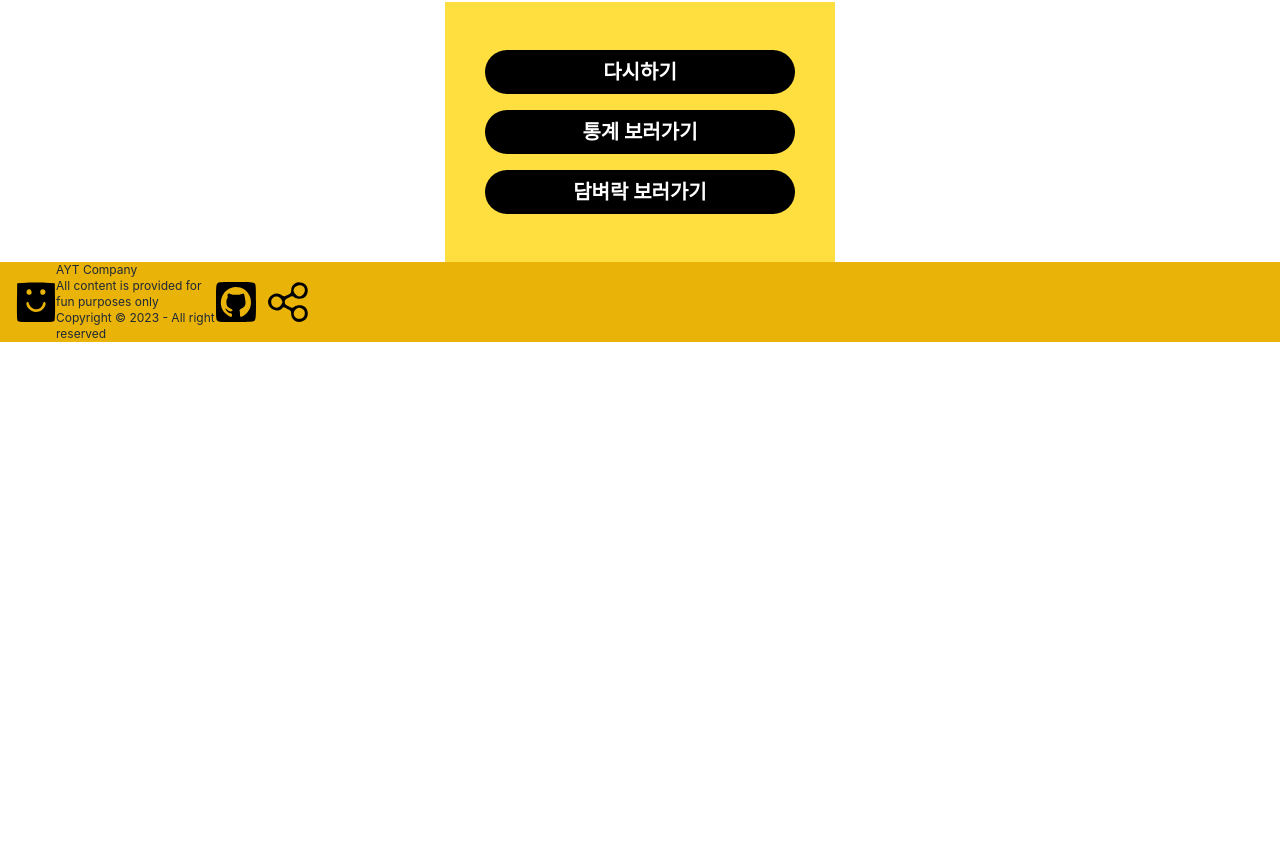
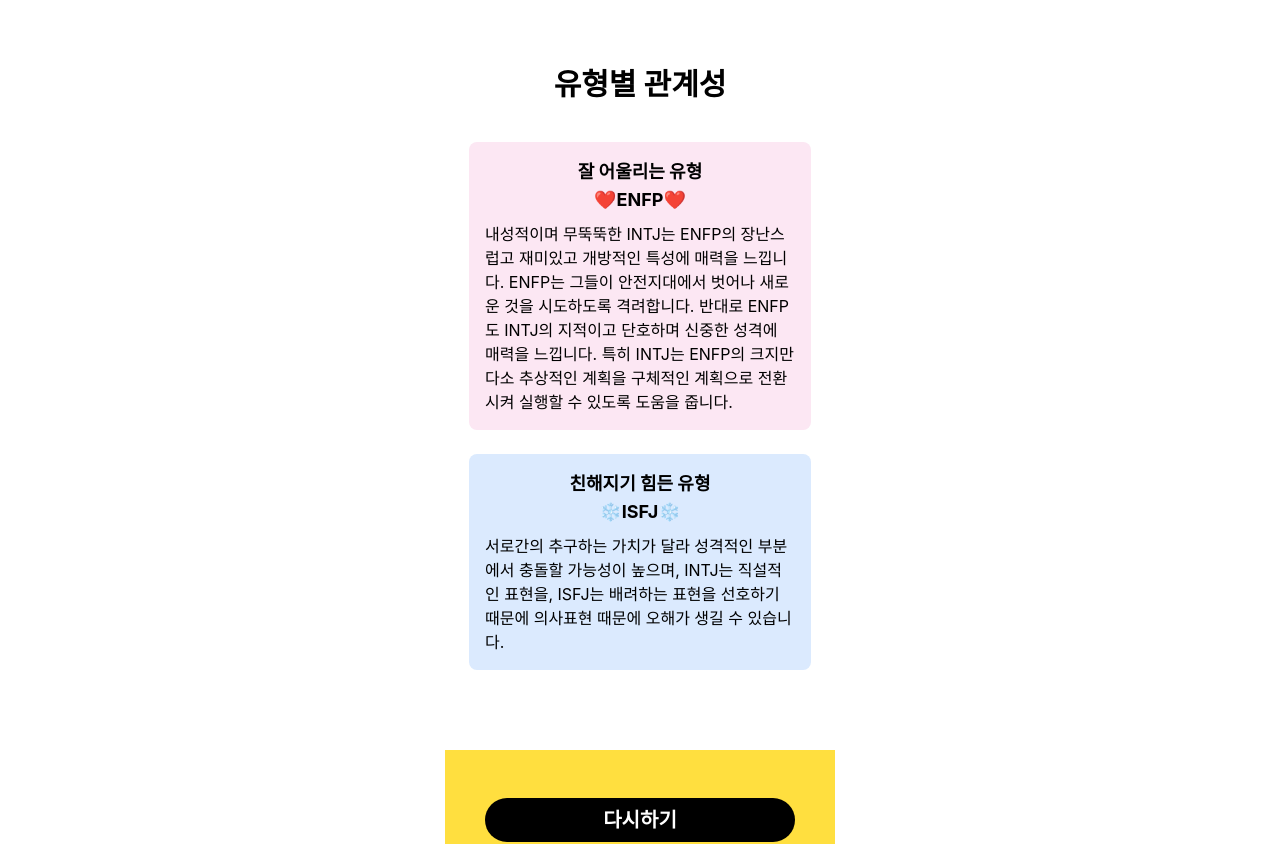
Before and after one commit to are-you-T/client, a React (Create React App) app: page /test/result in a window 1280 px wide. Shown: the part 1516-2360 px from the top of the page. Before the commit the page ends 1858 px from the top, so only its background shows below. Built offline with nearby package versions, Linux system fonts and the light colour scheme.

Commit message:
style: 테스트 결과 페이지 유형별 관계성 파트 추가

```diff
--- /dev/null
+++ b/src/components/RelationType.tsx
@@ -0,0 +1,59 @@
+import React from 'react';
+import tw from "tailwind-styled-components";
+
+export default function RelationType() {
+  return (
+    <Container>
+      <Title>유형별 관계성</Title>
+      <GoodType>
+        <TypeTitle>잘 어울리는 유형</TypeTitle>
+        <Mbti>❤️ENFP❤️</Mbti>
+        <Contents>내성적이며 무뚝뚝한 INTJ는 ENFP의 장난스럽고 재미있고 개방적인 특성에 매력을 느낍니다. ENFP는 그들이 안전지대에서 벗어나 새로운 것을 시도하도록 격려합니다. 반대로 ENFP도 INTJ의 지적이고 단호하며 신중한 성격에 매력을 느낍니다. 특히 INTJ는 ENFP의 크지만 다소 추상적인 계획을 구체적인 계획으로 전환시켜 실행할 수 있도록 도움을 줍니다. </Contents>
+      </GoodType>
+      <BadType>
+        <TypeTitle>친해지기 힘든 유형</TypeTitle>
+        <Mbti>❄️ISFJ❄️</Mbti>
+        <Contents>서로간의 추구하는 가치가 달라 성격적인 부분에서 충돌할 가능성이 높으며, INTJ는 직설적인 표현을, ISFJ는 배려하는 표현을 선호하기 때문에 의사표현 때문에 오해가 생길 수 있습니다.</Contents>
+      </BadType>
+    </Container>
+  );
+}
+
+const Container = tw.div`
+flex
+flex-col
+items-center
+my-10
+px-4
+text-black
+`
+const Title = tw.h5`
+text-3xl
+font-bold
+my-10
+`
+const GoodType = tw.div`
+mb-3
+bg-pink-100
+rounded-lg
+p-4
+`
+const BadType = tw.div`
+mt-3
+bg-blue-100
+rounded-lg
+p-4
+`
+const TypeTitle = tw.p`
+text-lg
+text-center
+font-bold
+`
+const Mbti = tw.p`
+text-lg
+text-center
+font-bold
+mb-2`
+const Contents = tw.div`
+w-full
+`
--- a/src/pages/TestResult.tsx
+++ b/src/pages/TestResult.tsx
@@ -2,6 +2,9 @@ import React from 'react';
 import tw from "tailwind-styled-components";
 import HashTag from '../components/HashTag';
 import TypePercentageBar from '../components/TypePercentageBar';
+import RelationType from '../components/RelationType';
+import {Link} from 'react-router-dom';
+
 export default function TestResult() {
   return (
     <Container>
@@ -24,14 +27,15 @@ export default function TestResult() {
           <OtherMain>
             <OtherTitle>내 검사 결과</OtherTitle>
             <TypePercentageBar title="에너지" type1="내향형(I)" type2="외향형(E)" percent1={60} percent2={40} bar="w-3/5" textColor="text-red-500" barColor="bg-red-500"/>
-            <TypePercentageBar title="인식" type1="직관형(N)" type2="현실주의형(S)" percent1={80} percent2={20} bar="w-4/5" textColor="text-orange-500" barColor="bg-orange-500"/>
+            <TypePercentageBar title="인식" type1="직관형(N)" type2="감각형(S)" percent1={80} percent2={20} bar="w-4/5" textColor="text-orange-500" barColor="bg-orange-500"/>
             <TypePercentageBar title="본성" type1="사고형(T)" type2="감정형(F)" percent1={60} percent2={40} bar="w-3/5" textColor="text-green-500" barColor="bg-green-500"/>
             <TypePercentageBar title="전술" type1="계획형(J)" type2="탐색형(P)" percent1={100} percent2={0} bar="w-5/5" textColor="text-purple-500" barColor="bg-purple-500"/>
+            <RelationType/>
           </OtherMain>
           <Buttons>
-              <ButtonItem>다시하기</ButtonItem>
-              <ButtonItem>통계 보러가기</ButtonItem>
-              <ButtonItem>담벼락 보러가기</ButtonItem>
+              <HyperText to='/test'>다시하기</HyperText>
+              <HyperText to='/stats'>통계 보러가기</HyperText>
+              <HyperText to='/bulletin'>담벼락 보러가기</HyperText>
           </Buttons>
       </Main>
     </Container>
@@ -119,7 +123,7 @@ font-bold
 text-3xl
 text-black
 text-center
-pb-6
+py-6
 `
 const Buttons = tw.div`
 flex
@@ -127,8 +131,8 @@ flex-col
 pt-5
 pb-10
 `
-
-const ButtonItem = tw.div`
+const HyperText = tw(Link)`
+block
 text-center
 bg-black
 rounded-3xl
@@ -139,4 +143,4 @@ mx-10
 py-2
 text-xl
 cursor-pointer
-`
+`;
```
